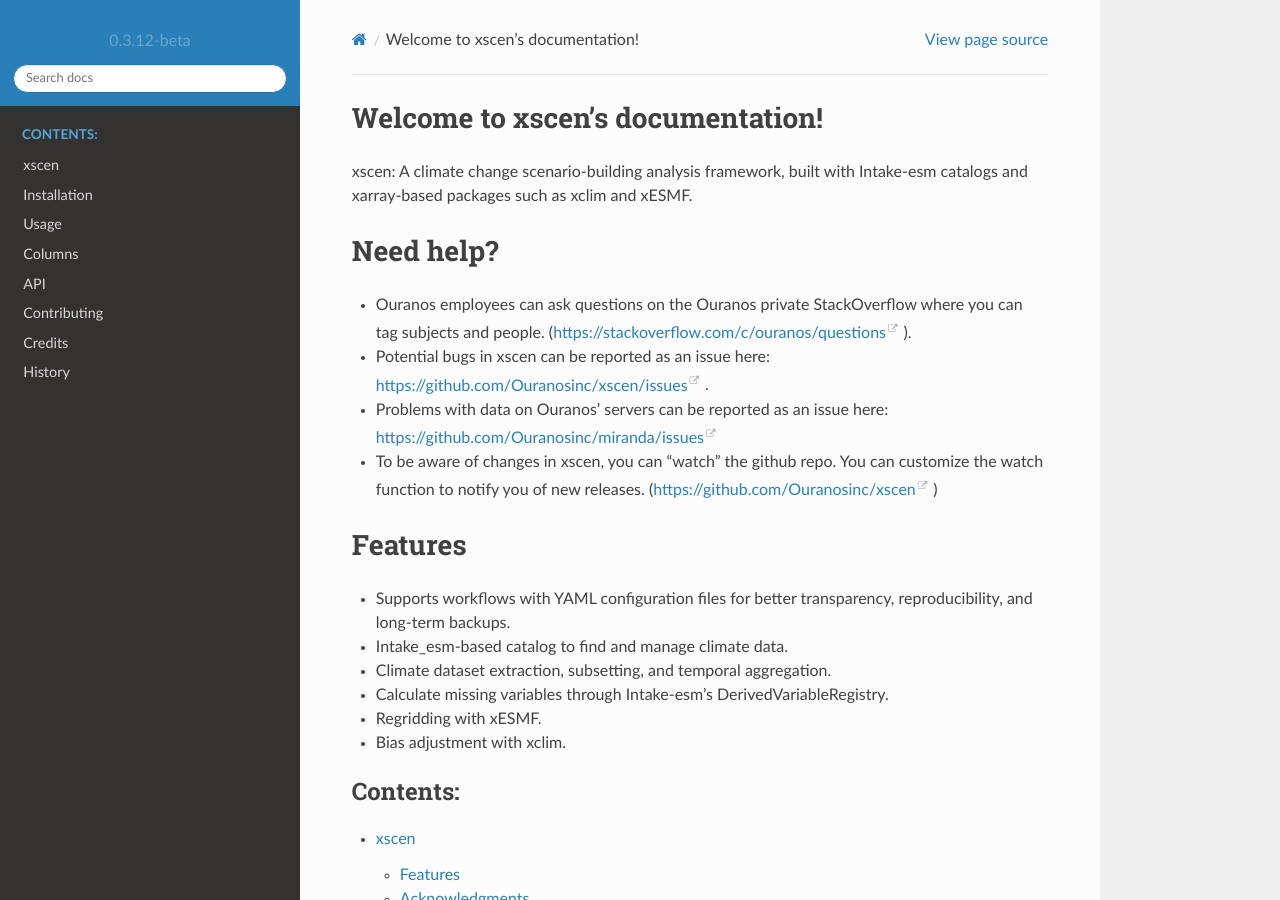
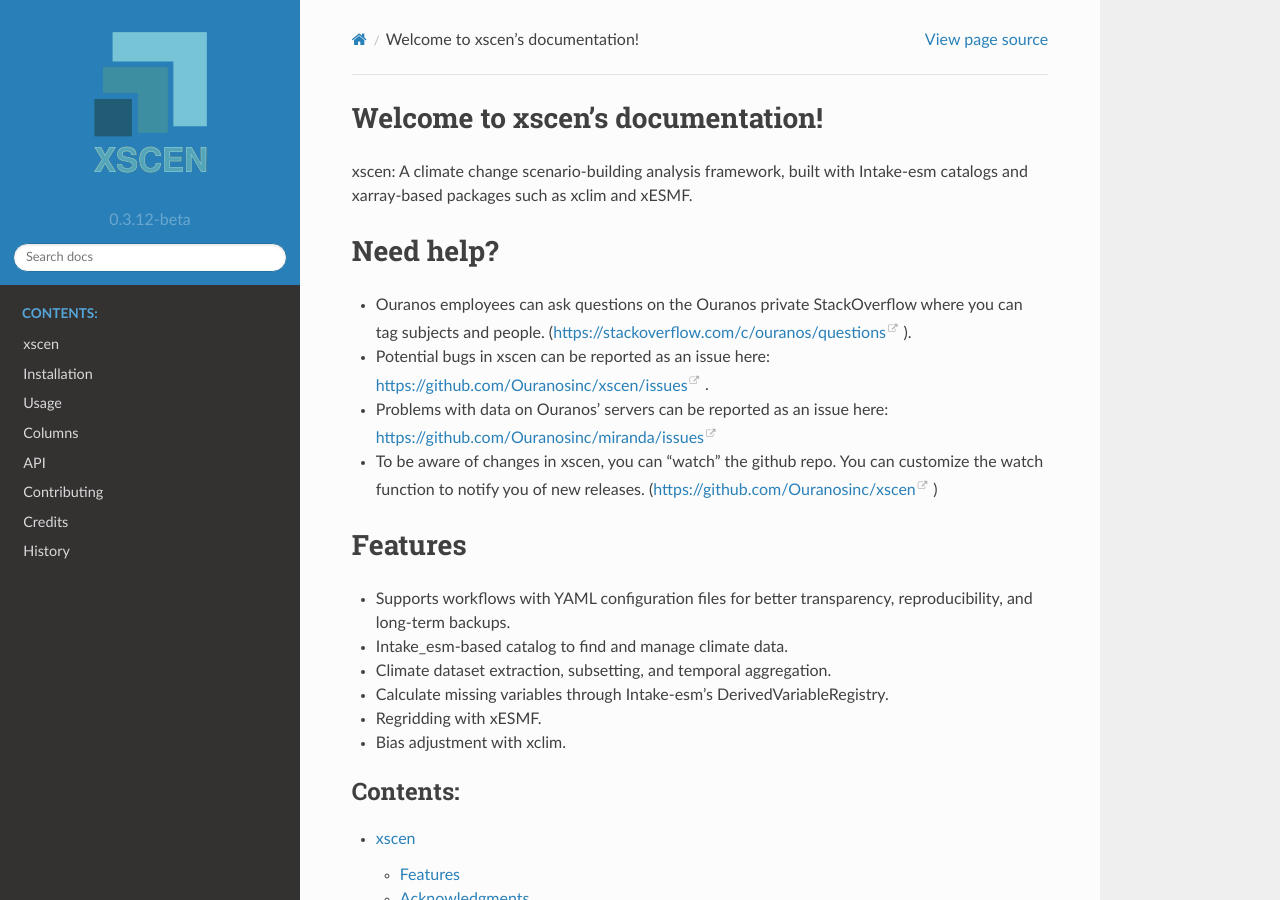
Before and after one commit to Ouranosinc/xscen, a Sphinx documentation site: the page built from docs/index.rst, in a window 1280 px wide and 900 px high. Built offline with Sphinx 7.4.7 and the Read the Docs theme 2.0.0, drawn with Linux system fonts in a browser that asks for light colours; pages that are not in the unit, such as notebooks, are missing from menus.

Commit message:
make logo font halo less jarring but still poppy, use logo in docs

```diff
--- a/docs/conf.py
+++ b/docs/conf.py
@@ -163,7 +163,7 @@
 
 # The name of an image file (relative to this directory) to place at the top
 # of the sidebar.
-html_logo = "_static/_images/xclim-logo.png"
+html_logo = "_static/_images/xscen-logo.png"
 
 # Add any paths that contain custom static files (such as style sheets) here,
 # relative to this directory. They are copied after the builtin static files,
```
Also changed, not shown: docs/_static/_images/xscen-logo-small.png, docs/_static/_images/xscen-logo.png.
